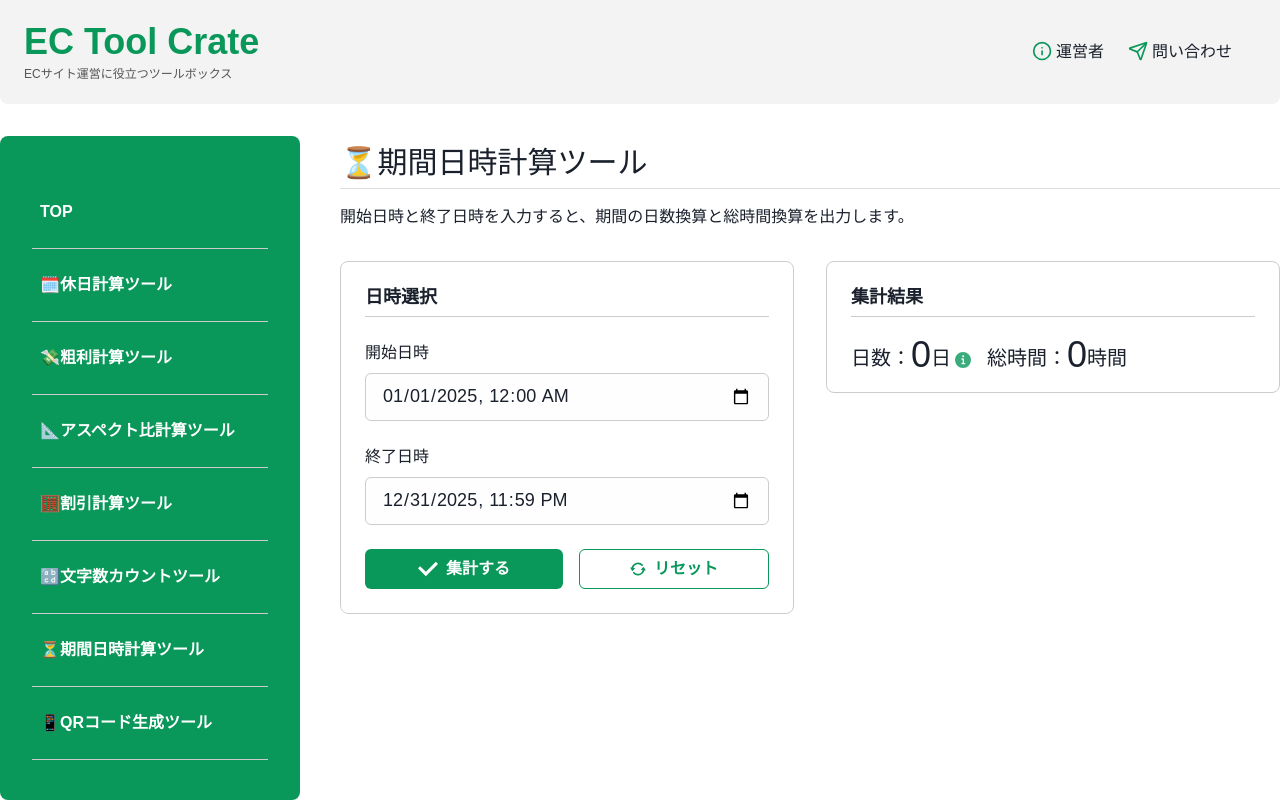
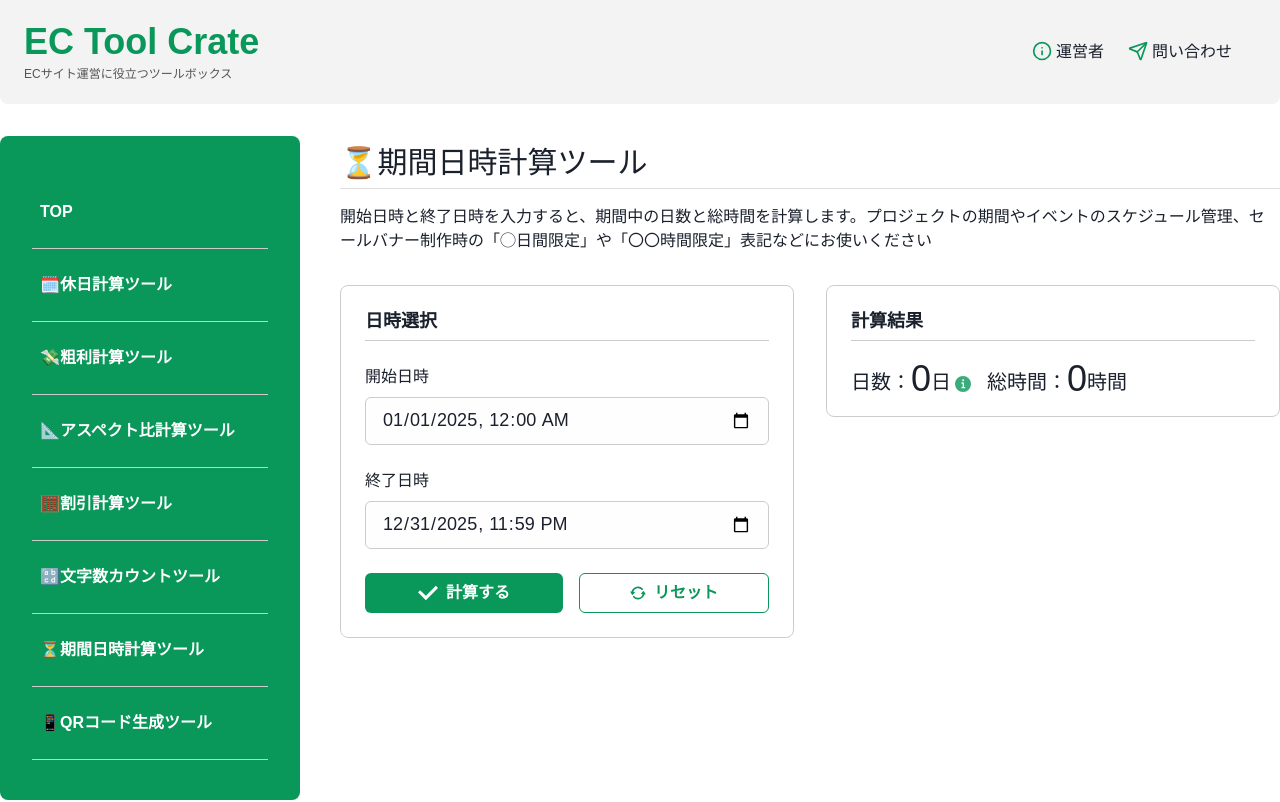
Before and after one commit to mimihokuro/app, a React (Vite) app: page /time-span-calculator in a window 1280 px wide. Shown: the top 802 px of the page. Built offline with nearby package versions, Linux system fonts and the light colour scheme.

Commit message:
🎨 期間日時計算ツールの説明文と見出し文言を変更

```diff
--- a/src/pages/TimeSpanCalculator.jsx
+++ b/src/pages/TimeSpanCalculator.jsx
@@ -27,7 +27,7 @@ function TimeSpanCalculator() {
   usePageMetadata({
     title: "期間日時計算ツール | EC Tool Crate",
     description:
-      "開始日時と終了日時を入力すると、日数と総時間を計算します。例えば、プロジェクトの期間やイベントのスケジュール管理に役立ちます。",
+      "開始日時と終了日時を入力すると、期間中の日数と総時間を計算します。プロジェクトの期間やイベントのスケジュール管理、セールバナー制作時の「◯日間限定」や「〇〇時間限定」表記などにお使いください",
   });
 
   const today = new Date();
@@ -118,7 +118,7 @@ function TimeSpanCalculator() {
       hours: parseFloat(totalHours.toFixed(1)), // 小数点以下2桁に丸める
     });
     toast({
-      title: "集計が完了しました",
+      title: "計算が完了しました",
       status: "success",
       duration: 2000,
       isClosable: true,
@@ -144,7 +144,7 @@ function TimeSpanCalculator() {
       <PageTitle
         pageTitle={"⏳期間日時計算ツール"}
         pageDescription={
-          "開始日時と終了日時を入力すると、期間の日数換算と総時間換算を出力します。"
+          "開始日時と終了日時を入力すると、期間中の日数と総時間を計算します。プロジェクトの期間やイベントのスケジュール管理、セールバナー制作時の「◯日間限定」や「〇〇時間限定」表記などにお使いください"
         }
       />
       <Grid
@@ -217,7 +217,7 @@ function TimeSpanCalculator() {
             width={"100%"}
             gap={2}
           >
-            <ExecuteButton buttonFunc={calculateDifference} text="集計する" />
+            <ExecuteButton buttonFunc={calculateDifference} text="計算する" />
             <ExecuteButton
               icon={<RepeatIcon />}
               variant="outline"
@@ -233,7 +233,7 @@ function TimeSpanCalculator() {
           borderColor="colorGray"
           borderRadius={8}
         >
-          <MainContentsHeading heading="集計結果" />
+          <MainContentsHeading heading="計算結果" />
           <HStack flexWrap={"wrap"} gap={4} lineHeight="1">
             <Flex alignItems="end" fontSize={20}>
               <Text as={"span"}>日数：</Text>
```
